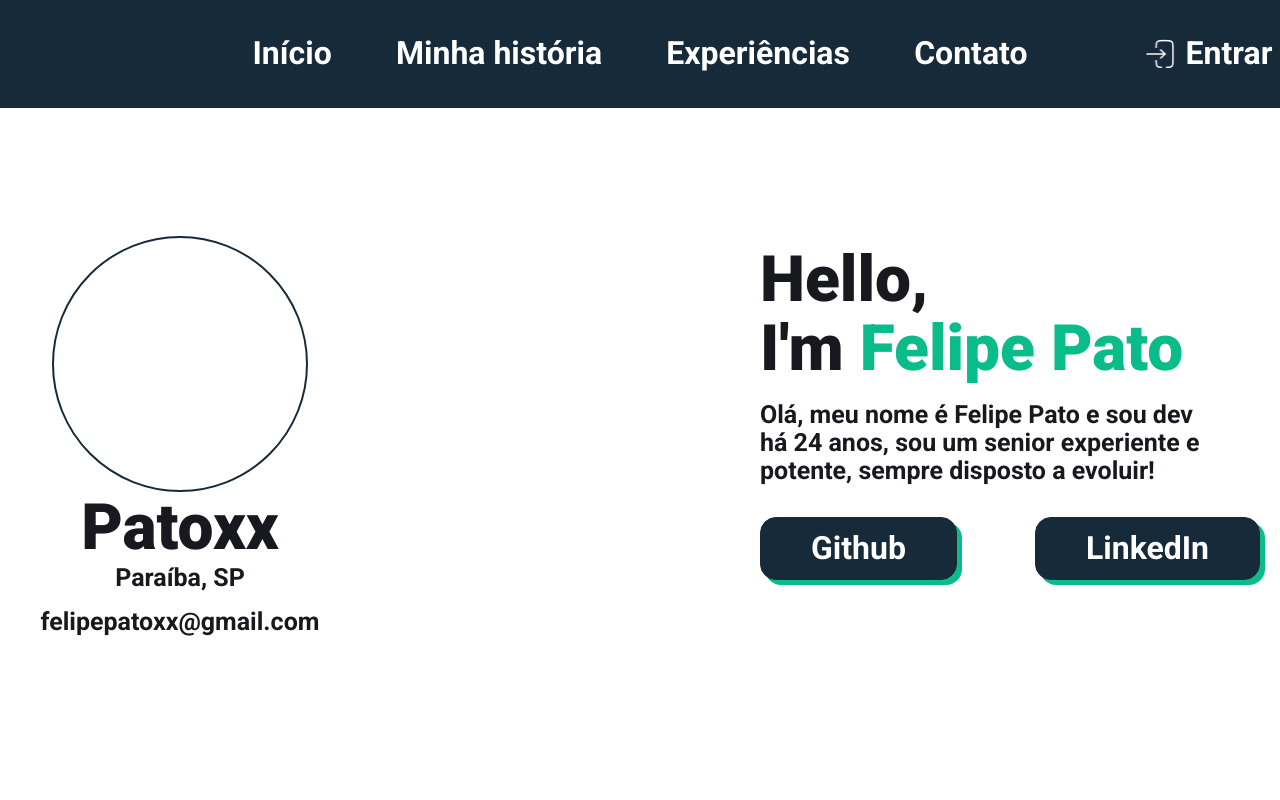
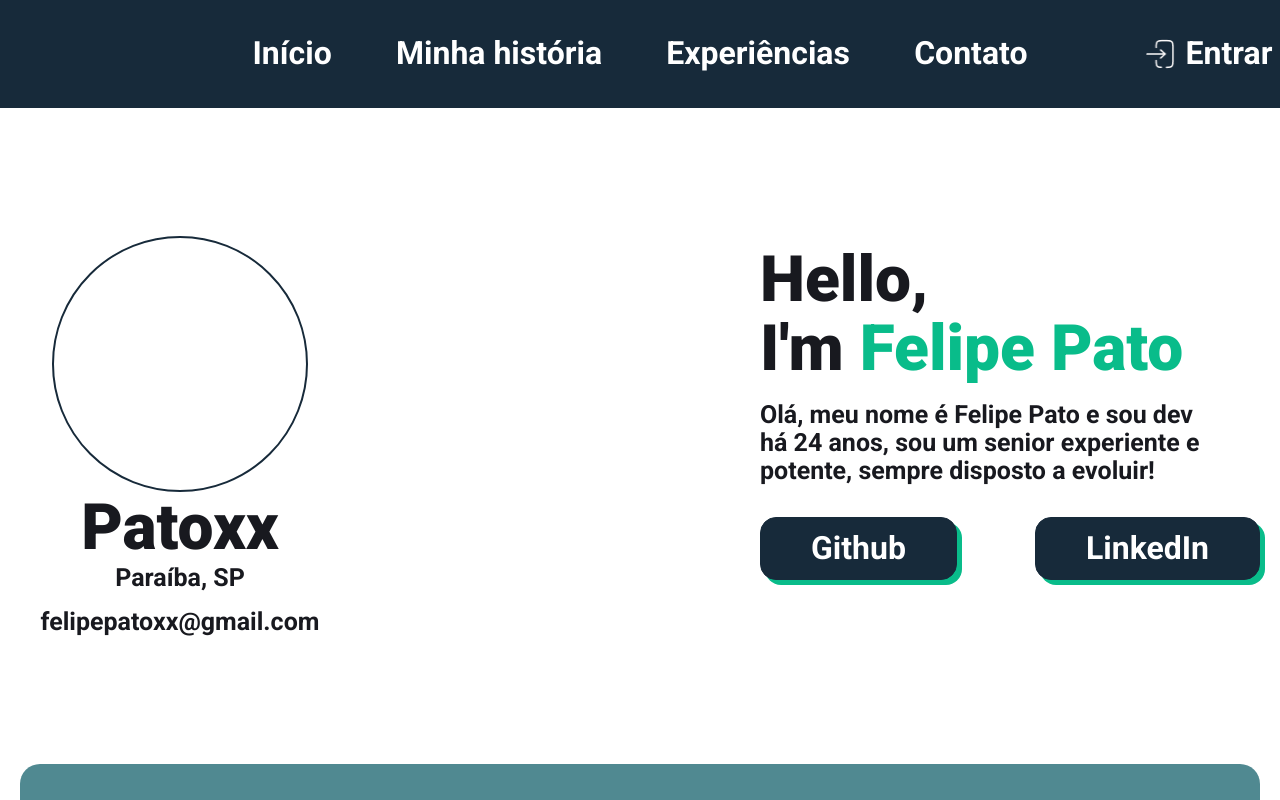
Before and after one commit to SuperZNnn/github-portifolio, a React (Vite) app: page /profile in a window 1280 px wide. Shown: the top 800 px of the page. Built offline with nearby package versions, Linux system fonts and the light colour scheme; a web font is replaced by a local one.

Commit message:
feat: posicionado container de historia

```diff
--- a/src/components/header/style.tsx
+++ b/src/components/header/style.tsx
@@ -10,6 +10,7 @@ export const HeaderComponent = styled.header`
     position: fixed;
     left: 50%;
     transform: translateX(-50%);
+    z-index: 99;
 
     .header_links{
         width: 775px;
--- a/src/pages/profilePage/index.tsx
+++ b/src/pages/profilePage/index.tsx
@@ -27,6 +27,11 @@ const ProfilePage = () => {
         </div>
       </section>
 
+      <section className="history">
+        <h2>Minha história</h2>
+        <p>Olá, eu sou Felipe Pato e comecei minha carreira trabalhando em um pequeno escritório na California para meu chefe Elon Musk, fui demitido 2 dias depois por commitar errado e apagar o repositório da empresa. Voltei então a trabalhar de casa criando sites de Yoga para idosos, ganhando muito dinheiro no processo, esses sites eram desenvolvidos usando Fortro e Cobol, ao qual aprendi com meu tio Jhon. No entanto, essa forma de fazer sites não durou muito com o advento das IAs, foi então que decidi estudar muito e acabei passando no processo seletivo da cicada 3301, me tornando assim um grande dev da minha area, hoje trabalho espionando hackers e destruindo governos, eu sou Felipe Pato!</p>
+      </section>
+
 
     </ProfilePageContainer>
   )
--- a/src/pages/profilePage/style.tsx
+++ b/src/pages/profilePage/style.tsx
@@ -90,8 +90,48 @@ export const ProfilePageContainer = styled.main`
                     font-family: "Roboto", sans-serif;
                     background-color: var(--dark_green);
                     cursor: pointer;
+                    transition: 0.2s;
+
+                    &:hover{
+                        background-color: var(--primary_color);
+                        border-color: var(--primary_color);
+                    }
                 }
             }
         }
     }
+
+    .history{
+        position: relative;
+        top: 236px;
+        margin-top: 128px;
+        width: 1240px;
+        height: 504px;
+        border-radius: 20px;
+        left: 50%;
+        transform: translateX(-50%);
+        box-sizing: border-box;
+        padding: 64px;
+        background-color: var(--card_color);
+
+        h2{
+            font-weight: 800;
+            font-size: 64px;
+            line-height: 40px;
+            color: var(--secondary_text);
+            font-family: "Roboto", sans-serif;
+        }
+        p{
+            font-weight: 700;
+            font-size: 24px;
+            line-height: 34px;
+            color: var(--secondary_text);
+            font-family: "Roboto", sans-serif;
+            margin-top: 64px;
+        }
+    }
 `
+
+export const ExperiencesContainer = styled.section`
+
+`
```
